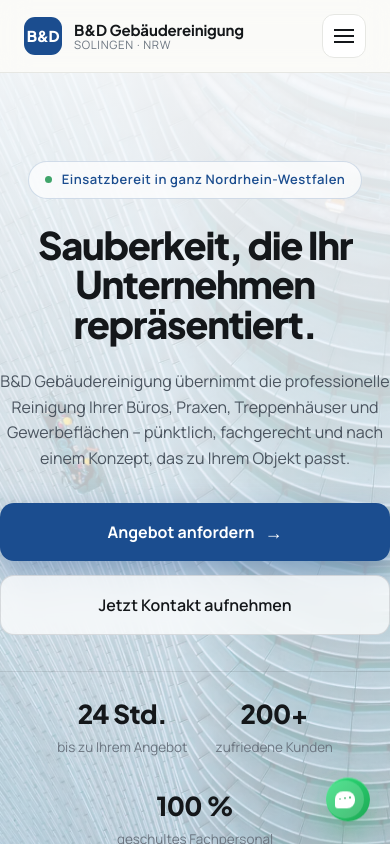
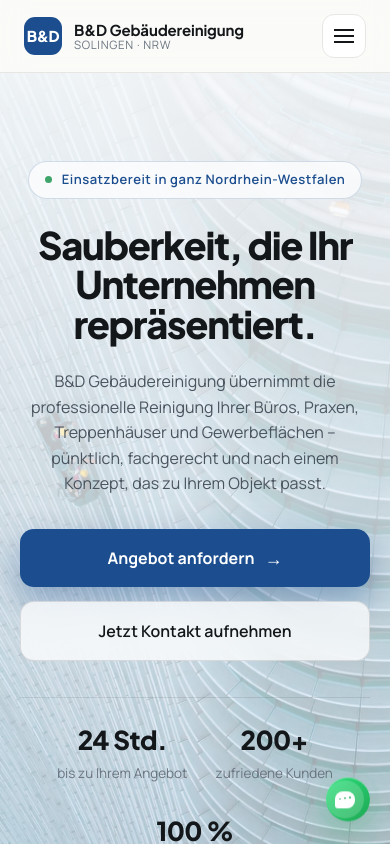
Before and after one commit to khasro-11/sekwanmestu, a Next.js app: page / in a window 390 px wide. Shown: the top 844 px of the page. Built offline with nearby package versions, Linux system fonts and the light colour scheme.

Commit message:
fix: update hero section padding properties for improved consistency

```diff
--- a/app/globals.css
+++ b/app/globals.css
@@ -279,7 +279,7 @@ img { max-width: 100%; display: block; }
 }
 .hero__content {
   position: relative;
-  padding: 120px 0 96px;
+  padding-block: 120px 96px;
   width: 100%;
 }
 .hero__col {
@@ -379,7 +379,7 @@ img { max-width: 100%; display: block; }
 
 @media (max-width: 640px) {
   .hero { min-height: auto; }
-  .hero__content { padding: 88px 0 72px; }
+  .hero__content { padding-block: 88px 72px; }
   .hero__overlay { background: linear-gradient(180deg,rgba(250,252,254,.94),rgba(244,249,253,.55)); }
   .hero__col { align-items: center; text-align: center; }
   .hero__badge { align-self: center; }
```
